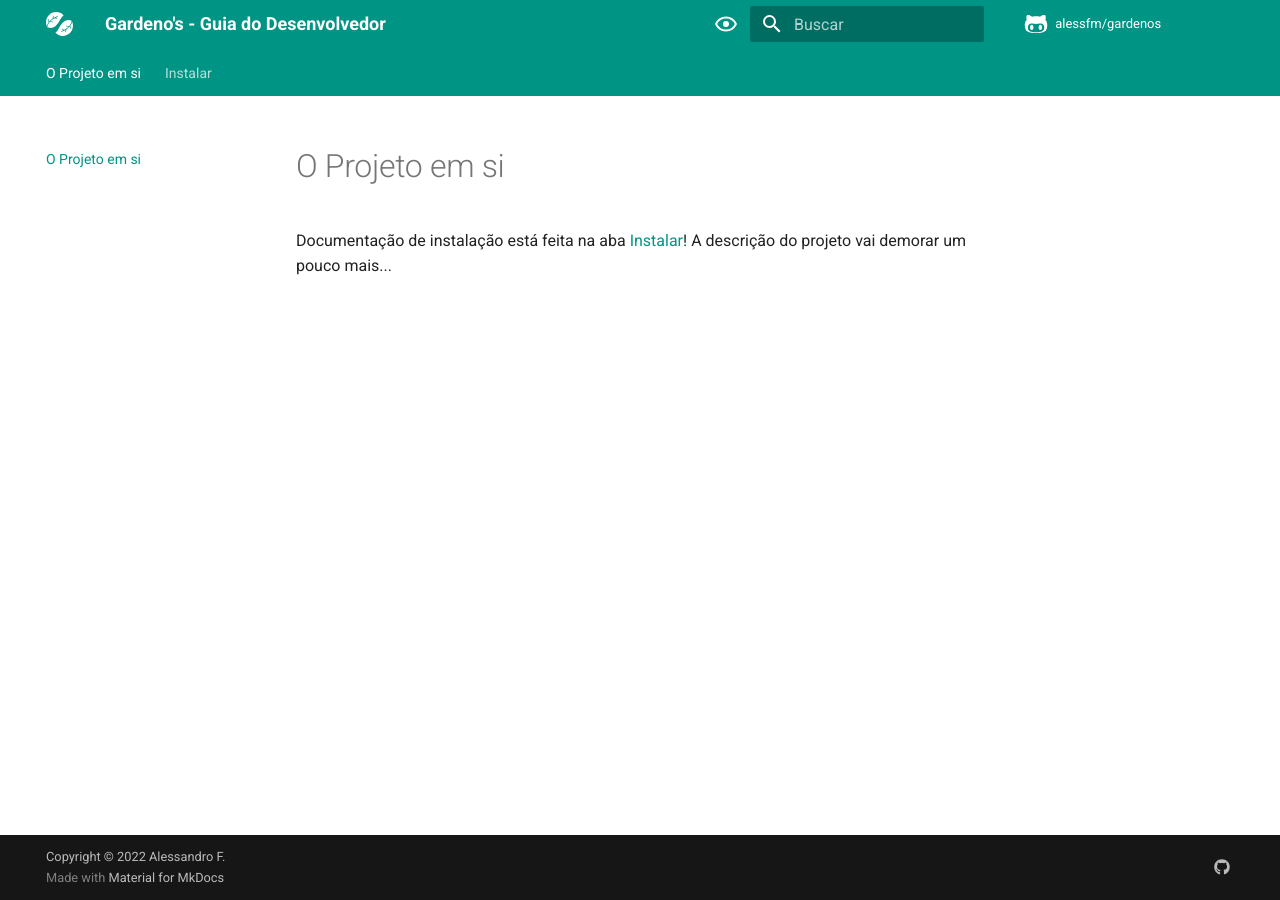
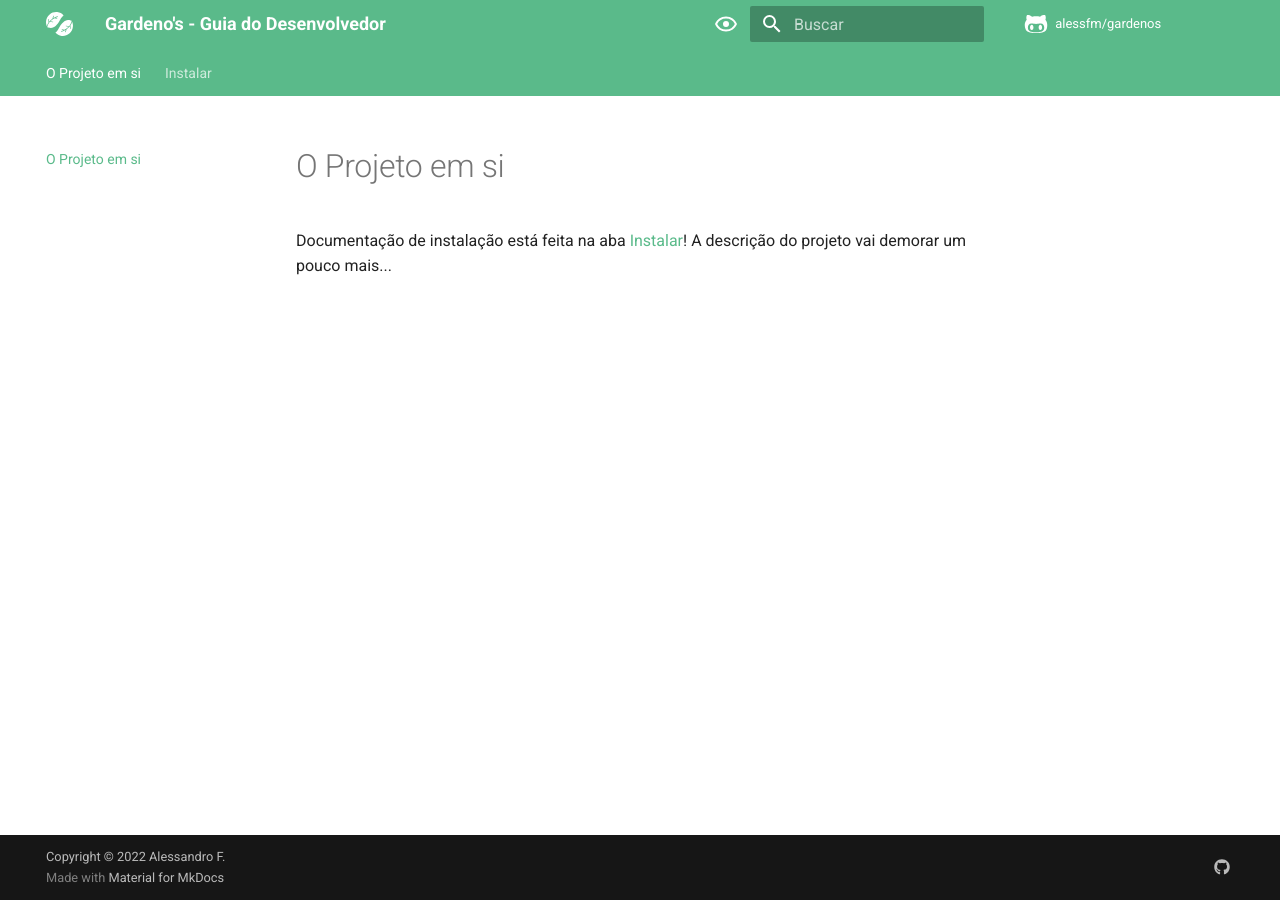
Before and after one commit to alessfm/gardenos, an MkDocs documentation site: the page built from docs/index.md, in a window 1280 px wide. Built offline with MkDocs 1.6.1 and Material for MkDocs 9.7.7, drawn with Linux system fonts in a browser that asks for light colours; comment, search, counter and statistics services are not loaded.

Commit message:
🎨 Mudar cores padrões do projeto

```diff
--- a/docs/stylesheets/extra.css
+++ b/docs/stylesheets/extra.css
@@ -1,12 +1,11 @@
 [data-md-color-scheme="default"] {
-  --md-primary-fg-color:        #009485;
-  --md-primary-fg-color--light: #33bc84;
-  --md-primary-fg-color--dark:  #135658;
-
+  --md-primary-fg-color: #5aba8a;
+  --md-primary-fg-color--light: #e1f296;
+  --md-primary-fg-color--dark: #01565b;
 }
 
 [data-md-color-scheme="slate"] {
-  --md-primary-fg-color:        #009485;
-  --md-primary-fg-color--light: #69bc69;
-  --md-primary-fg-color--dark:  #009485;
+  --md-primary-fg-color: #5aba8a;
+  --md-primary-fg-color--light: #e1f296;
+  --md-primary-fg-color--dark: #01565b;
 }
```
Also changed, not shown: docs/assets/Vector.svg, 2 other files.
